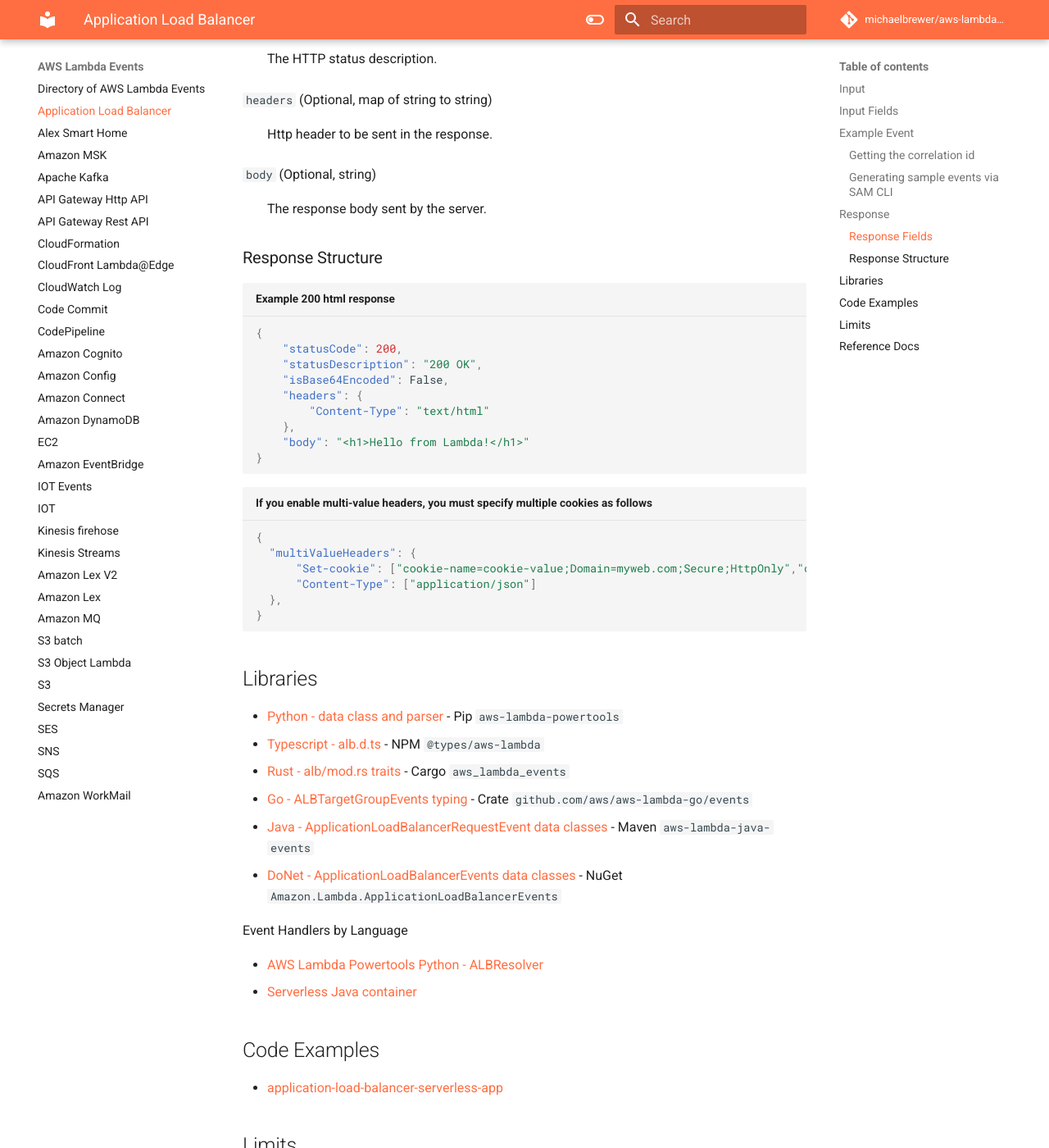
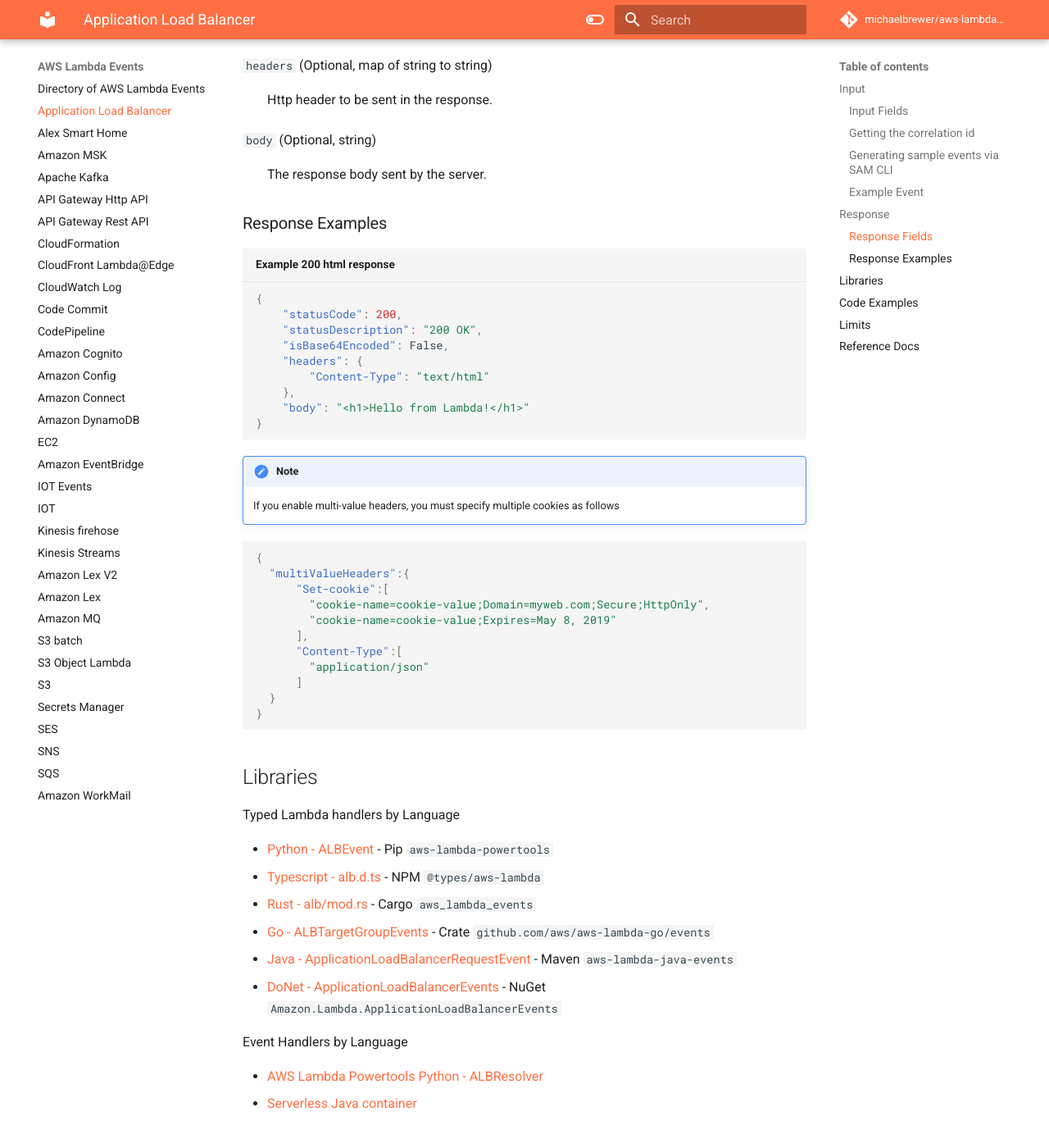
Before and after one commit to michaelbrewer/aws-lambda-events, an MkDocs documentation site: the page built from docs/alb.md, in a window 1280 px wide and 1400 px high, scrolled down 2407 px. Shown: the whole window at 82% size. Built offline with MkDocs 1.6.1 and Material for MkDocs 9.7.7, drawn with Linux system fonts in a browser that asks for light colours; comment, search, counter and statistics services are not loaded; some of the changed text lies outside the part shown.

Commit message:
feat(alb): Add tabs and notes

````diff
--- a/docs/alb.md
+++ b/docs/alb.md
@@ -4,7 +4,7 @@
 
 ## Input
 
-## Input Fields
+### Input Fields
 
 `targetGroupArn` (String)
 : Target group arn for your Lambda function
@@ -30,7 +30,17 @@
 `body` (Optional, string)
 : The request body sent by the client.
 
-## Example Event
+### Getting the correlation id
+
+JSON path to correlation id: `headers."x-amzn-trace-id"`
+
+### Generating sample events via SAM CLI
+
+```shell
+sam local generate-event TODO
+```
+
+### Example Event
 
 ```json title="Application Load Balance GET request"
 {
@@ -64,16 +74,6 @@
 }
 ```
 
-### Getting the correlation id
-
-JSON path to correlation id: `headers."x-amzn-trace-id"`
-
-### Generating sample events via SAM CLI
-
-```shell
-sam local generate-event TODO
-```
-
 ## Response
 
 ### Response Fields
@@ -93,7 +93,7 @@
 `body` (Optional, string)
 : The response body sent by the server.
 
-### Response Structure
+### Response Examples
 
 ```json title="Example 200 html response"
 {
@@ -107,23 +107,33 @@
 }
 ```
 
-```json title="If you enable multi-value headers, you must specify multiple cookies as follows"
+!!! Note
+    If you enable multi-value headers, you must specify multiple cookies as follows
+
+```json
 {
-  "multiValueHeaders": {
-      "Set-cookie": ["cookie-name=cookie-value;Domain=myweb.com;Secure;HttpOnly","cookie-name=cookie-value;Expires=May 8, 2019"],
-      "Content-Type": ["application/json"]
-  },
+  "multiValueHeaders":{
+      "Set-cookie":[
+        "cookie-name=cookie-value;Domain=myweb.com;Secure;HttpOnly",
+        "cookie-name=cookie-value;Expires=May 8, 2019"
+      ],
+      "Content-Type":[
+        "application/json"
+      ]
+  }
 }
 ```
 
 ## Libraries
 
-- [Python - data class and parser](https://awslabs.github.io/aws-lambda-powertools-python/latest/utilities/data_classes/#application-load-balancer) - Pip `aws-lambda-powertools`
+Typed Lambda handlers by Language
+
+- [Python - ALBEvent](https://awslabs.github.io/aws-lambda-powertools-python/latest/utilities/data_classes/#application-load-balancer) - Pip `aws-lambda-powertools`
 - [Typescript - alb.d.ts](https://github.com/DefinitelyTyped/DefinitelyTyped/blob/master/types/aws-lambda/trigger/alb.d.ts) - NPM `@types/aws-lambda`
-- [Rust - alb/mod.rs traits](https://github.com/LegNeato/aws-lambda-events/blob/master/aws_lambda_events/src/alb/mod.rs) - Cargo `aws_lambda_events`
-- [Go - ALBTargetGroupEvents typing](https://github.com/aws/aws-lambda-go/blob/main/events/README_ALBTargetGroupEvents.md) - Crate `github.com/aws/aws-lambda-go/events`
-- [Java - ApplicationLoadBalancerRequestEvent data classes](https://github.com/aws/aws-lambda-java-libs/blob/master/aws-lambda-java-events/src/main/java/com/amazonaws/services/lambda/runtime/events/ApplicationLoadBalancerRequestEvent.javaa) - Maven `aws-lambda-java-events`
-- [DoNet - ApplicationLoadBalancerEvents data classes](https://github.com/aws/aws-lambda-dotnet/tree/master/Libraries/src/Amazon.Lambda.ApplicationLoadBalancerEvents) - NuGet `Amazon.Lambda.ApplicationLoadBalancerEvents`
+- [Rust - alb/mod.rs](https://github.com/LegNeato/aws-lambda-events/blob/master/aws_lambda_events/src/alb/mod.rs) - Cargo `aws_lambda_events`
+- [Go - ALBTargetGroupEvents](https://github.com/aws/aws-lambda-go/blob/main/events/README_ALBTargetGroupEvents.md) - Crate `github.com/aws/aws-lambda-go/events`
+- [Java - ApplicationLoadBalancerRequestEvent](https://github.com/aws/aws-lambda-java-libs/blob/master/aws-lambda-java-events/src/main/java/com/amazonaws/services/lambda/runtime/events/ApplicationLoadBalancerRequestEvent.javaa) - Maven `aws-lambda-java-events`
+- [DoNet - ApplicationLoadBalancerEvents](https://github.com/aws/aws-lambda-dotnet/tree/master/Libraries/src/Amazon.Lambda.ApplicationLoadBalancerEvents) - NuGet `Amazon.Lambda.ApplicationLoadBalancerEvents`
 
 Event Handlers by Language
 
--- a/mkdocs.yml
+++ b/mkdocs.yml
@@ -17,6 +17,7 @@
       toggle:
         icon: material/toggle-switch
         name: Switch to light mode
+
 markdown_extensions:
   - admonition
   - def_list
@@ -30,6 +31,8 @@
   - pymdownx.inlinehilite
   - pymdownx.snippets
   - pymdownx.superfences
+  - pymdownx.tabbed:
+      alternate_style: true
 
 plugins:
   - git-revision-date
````
